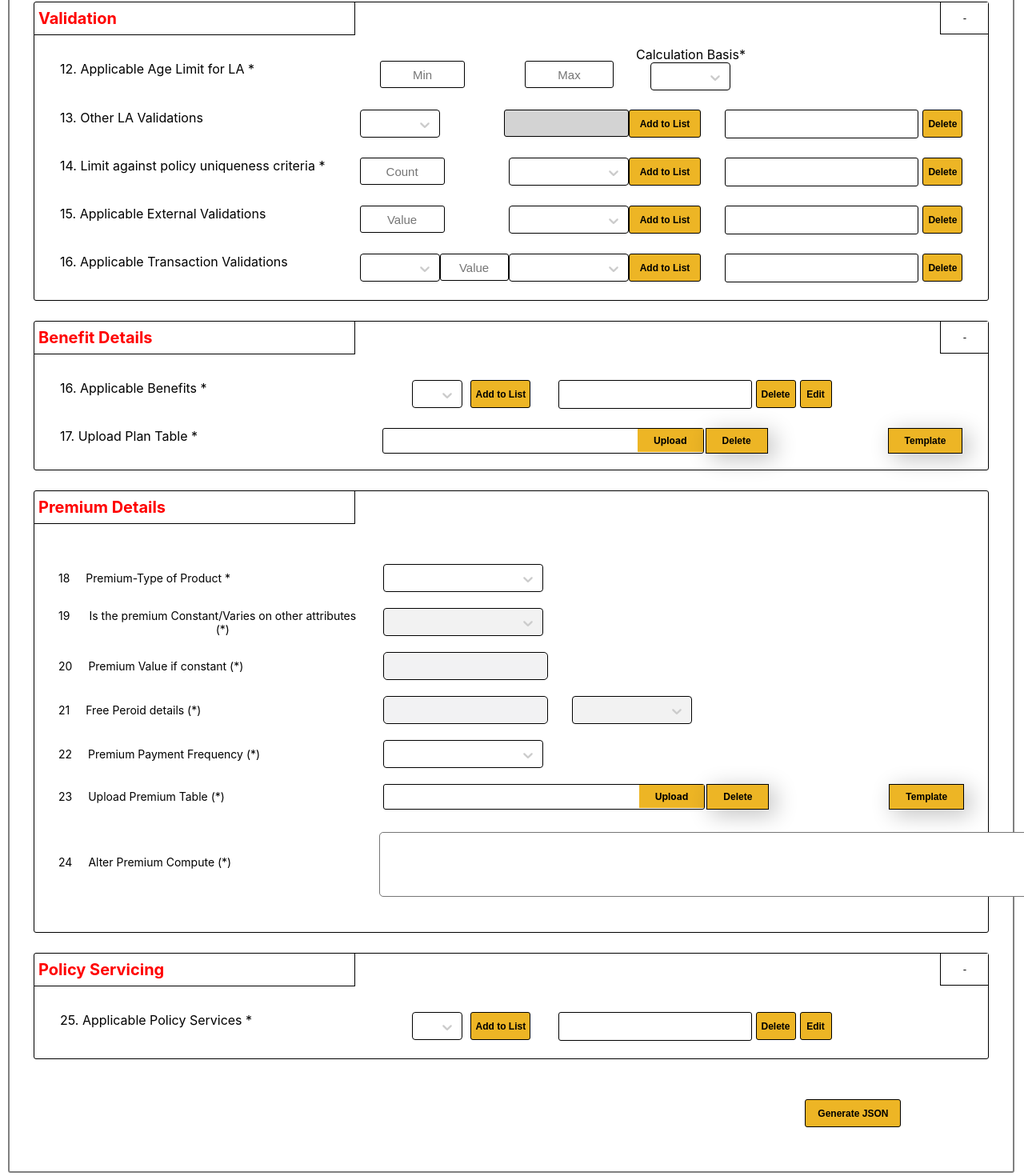
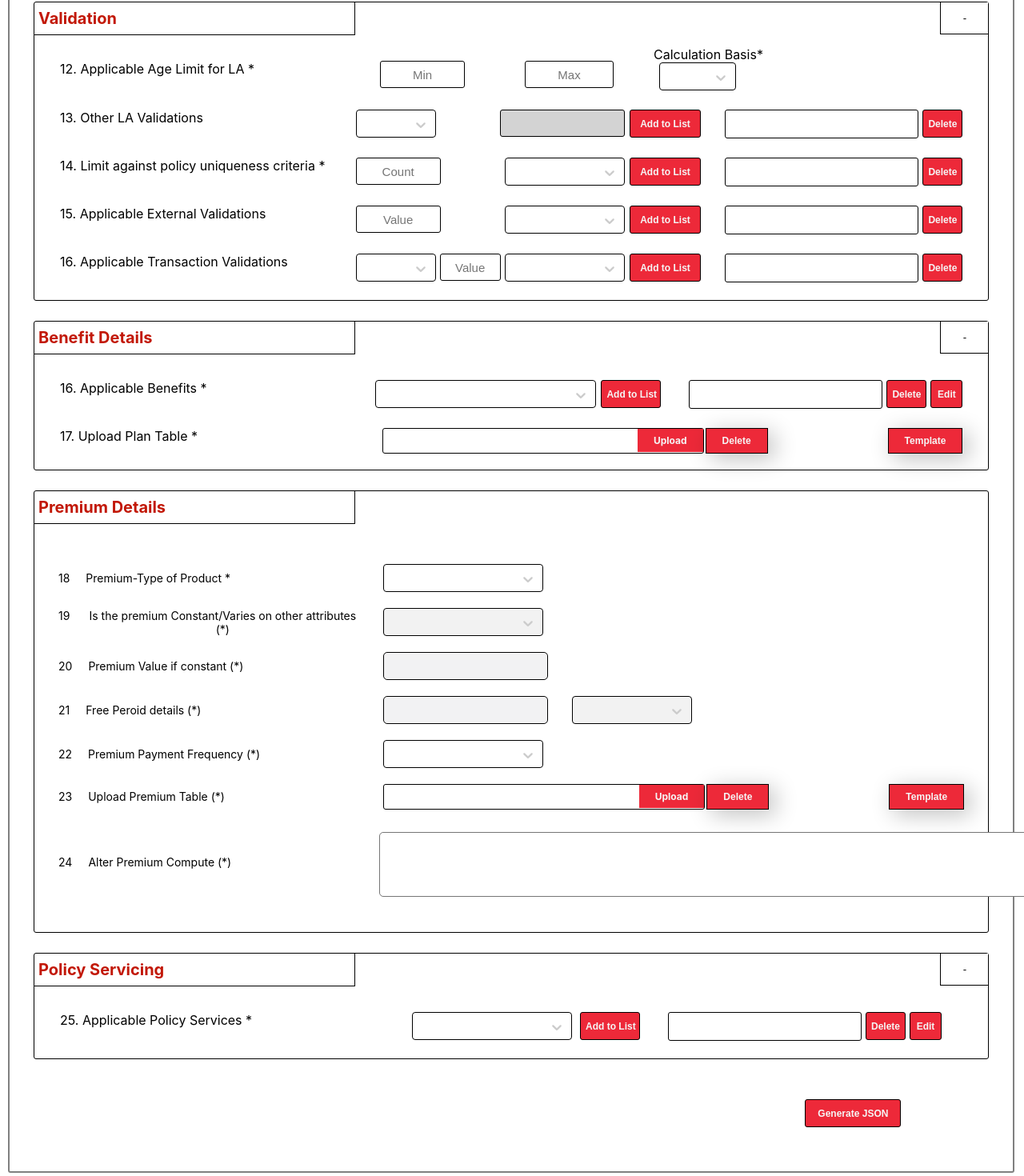
Before and after one commit to priyankaAccolite/react-poc, a React (Create React App) app: page / in a window 1280 px wide. Shown: the part 866-2336 px from the top of the page at 80% size. Built offline with nearby package versions, Linux system fonts and the light colour scheme.

Commit message:
UI changes

```diff
--- a/src/Components/Button.jsx
+++ b/src/Components/Button.jsx
@@ -7,12 +7,13 @@ const Button = (props) => {
       onClick={handleClick}
       style={{
         padding: "5px 15px",
-        backgroundColor: "#edb525",
+        backgroundColor: "#ED2939",
         fontWeight: "600",
         cursor: "pointer",
         borderRadius: "3px",
         border: "1px solid black",
         margin: "8px 5px",
+        color: "whitesmoke"
       }}
     >
       {name}
--- a/src/Components/FileUpload.jsx
+++ b/src/Components/FileUpload.jsx
@@ -43,13 +43,13 @@ const FileUpload = () => {
                     {concatString && <label>{"...." + file.name.slice(-4)}</label>}
                 </div>
                 <div className="uploadButton">
-                    <label for="upload-photo" id="button" style={{ float: "right", fontWeight:"bold" }}>Upload</label>
+                    <label for="upload-photo" id="button" style={{ float: "right", fontWeight:"bold" , color:"whitesmoke"}}>Upload</label>
                     <input type="file" name="photo" id="upload-photo" onChange={handleUpload} />
                 </div>
             </div>
-            <input type="button" value="Delete" style={{fontWeight:"bold"}} class="deleteButton" onClick={handleClick} />
+            <input type="button" value="Delete" style={{fontWeight:"bold", color:"whitesmoke"}} class="deleteButton" onClick={handleClick} />
            <a href={require('../Resources/file.txt')} download="file" target="_blank">
-           <input type="button" value="Template" style={{fontWeight:"bold"}} class="templateButton"  />
+           <input type="button" value="Template" style={{fontWeight:"bold", color:"whitesmoke"}} class="templateButton"  />
            </a>
         </Container>
 
--- a/src/Components/TextboxWithRadio.jsx
+++ b/src/Components/TextboxWithRadio.jsx
@@ -29,7 +29,7 @@ const TextboxWithRadio = (props) => {
         })}
       </div>
       <div>
-        <input type="button" value="Delete" onClick={handleClick} style={{border:'1px solid black', height:35, backgroundColor:"#edb525",borderRadius:3 ,width:50, fontWeight:'bold', fontSize:12}}/>
+        <input type="button" value="Delete" onClick={handleClick} style={{border:'1px solid black', height:35, backgroundColor:"#ED2939",borderRadius:3 ,width:50, fontWeight:'bold', fontSize:12, color:"whitesmoke"}}/>
       </div>
     </div>
   );
--- a/src/Constants/Constants.js
+++ b/src/Constants/Constants.js
@@ -445,7 +445,7 @@ export const validation = [
         placeHolderText: "Max",
         enable: "y",
         width: "105px",
-        marginRight: "28px",
+        marginRight: "23px",
         u_id: 2,
       },
       {
@@ -460,7 +460,7 @@ export const validation = [
         ],
         enale: "y",
         mandatory: "y",
-        width: "100px",
+        width: "96px",
       },
       {
         placeHolder: "dropdownwithoutborder",
@@ -592,14 +592,14 @@ export const validation = [
         ],
         enable: "y",
         width: "100px",
-        marginRight: "0px",
+        marginRight: "5px",
       },
       {
         placeHolder: "input",
         placeHolderText: "Value",
         enable: "n",
-        width: "80px",
-        marginRight: "0px",
+        width: "70px",
+        marginRight: "5px",
         u_id: 6,
       },
       {
@@ -750,6 +750,7 @@ export const benefitDetails = [
           },
           { value: "S00900", label: "S00900-Renewals" },
         ],
+        width: "276px"
       },
       {
         placeHolder: "button",
@@ -758,7 +759,7 @@ export const benefitDetails = [
         placeHolder: "list",
       },
     ],
-    id: 16,
+    id: 16
   },
   {
     label: "Upload Plan Table *",
@@ -795,6 +796,7 @@ export const policyServicing = [
           { value: "Surrender", label: "Surrender" },
           { value: "Update Contact details", label: "Update Contact details" },
         ],
+        width: "200px"
       },
       {
         placeHolder: "button",
--- a/src/Containers/BenefitDetails.jsx
+++ b/src/Containers/BenefitDetails.jsx
@@ -70,31 +70,31 @@ const BenefitDetails = () => {
                 if (i.placeHolder === "dropdown") {
                   return (
                     <>
-                      <div style={{ marginLeft: 40 }}>
-                        <DropDown handleChange={handleChange} options={i.options} />
+                      <div style={{ marginLeft: 24 }}>
+                        <DropDown handleChange={handleChange} options={i.options} width = {i.width}/>
                       </div>
                     </>
                   )
                 } else if (i.placeHolder === "upload") {
-                  return <div style={{ marginLeft: 40 }}>
+                  return <div style={{ marginLeft: 23 }}>
                     <FileUpload />
                   </div>
                 } else if (i.placeHolder === "button") {
-                  return <div style={{ marginLeft: 10 }}>
-                    <input type="button" value="Add to List" onClick={handleClick} style={{border:'1px solid black', backgroundColor:"#edb525", height:35, borderRadius:3 ,width:75, fontWeight:'bold', fontSize:12}}/>
+                  return <div style={{ marginLeft: 6 }}>
+                    <input type="button" value="Add to List" onClick={handleClick} style={{border:'1px solid black', backgroundColor:"#ED2939", height:35, borderRadius:3 ,width:75, fontWeight:'bold', fontSize:12, color: "whitesmoke"}}/>
                   </div>
                 }
                 else if (i.placeHolder === "textinputlist") {
                   return <div style={{ display:"flex", flexDirection:"row",marginLeft: 10 }}>
                     <TextInput size="20" value={textValue} handleChange={handleTextChange}/>
-                    <input type="button" data-id={item.id} value="Add to List" onClick={handleClick} style={{border:'1px solid black', backgroundColor:"#edb525", height:35, borderRadius:3 ,width:75, fontWeight:'bold', fontSize:12}}/>
+                    <input type="button" data-id={item.id} value="Add to List" onClick={handleClick} style={{border:'1px solid black', backgroundColor:"#ED2939", height:35, borderRadius:3 ,width:75, fontWeight:'bold', fontSize:12}}/>
                     <TextboxWithRadio currencyCode={otherLaValidations} />
                   </div>
                 }
                 else {
                   return <div style={{display:"flex", flexDirection:"row",marginLeft: 5}}>
                     <TextboxWithRadio currencyCode={applicableBenefits} />
-                    <input type="button" value="Edit" onClick={handleEdit} style={{border:'1px solid black', backgroundColor:"#edb525", height:35, borderRadius:3 ,width:40, marginLeft:5, fontWeight:'bold', fontSize:12}}/>
+                    <input type="button" value="Edit" onClick={handleEdit} style={{border:'1px solid black', backgroundColor:"#ED2939", height:35, borderRadius:3 ,width:40, marginLeft:5, fontWeight:'bold', fontSize:12, color:"whitesmoke"}}/>
                   </div>
                 }
               })}
--- a/src/Containers/PolicyServicing.jsx
+++ b/src/Containers/PolicyServicing.jsx
@@ -59,19 +59,19 @@ const PolicyServicing = () => {
                   return (
                     <>
                       <div style={{ marginLeft: 40 }}>
-                        <DropDown handleChange={handleChange} options={i.options} />
+                        <DropDown handleChange={handleChange} options={i.options} width={i.width}/>
                       </div>
                     </>
                   )
                 }  else if (i.placeHolder === "button") {
                   return <div style={{ marginLeft: 10 }}>
-                    <input type="button" value="Add to List" onClick={handleClick} style={{border:'1px solid black', backgroundColor:"#edb525", height:35, borderRadius:3 ,width:75, fontWeight:'bold', fontSize:12}}/>
+                    <input type="button" value="Add to List" onClick={handleClick} style={{border:'1px solid black', backgroundColor:"#ED2939", height:35, borderRadius:3 ,width:75, fontWeight:'bold', fontSize:12, color:"whitesmoke"}}/>
                   </div>
                 }
                 else {
                   return <div style={{display:"flex", flexDirection:"row",marginLeft: 5}}>
                     <TextboxWithRadio currencyCode={applicablePolicyServicing} />
-                    <input type="button" value="Edit" onClick={handleEdit} style={{border:'1px solid black', backgroundColor:"#edb525", height:35, borderRadius:3 ,width:40, marginLeft:5, fontWeight:'bold', fontSize:12}}/>
+                    <input type="button" value="Edit" onClick={handleEdit} style={{border:'1px solid black', backgroundColor:"#ED2939", height:35, borderRadius:3 ,width:40, marginLeft:5, fontWeight:'bold', fontSize:12, color:"whitesmoke"}}/>
                   </div>
                 }
               })}
--- a/src/Containers/ProductDetails.jsx
+++ b/src/Containers/ProductDetails.jsx
@@ -81,7 +81,7 @@ const ProductDetails = () => {
                   return (
                     <>
                       <div style={{ marginLeft: item.id === 11 ? 90 : 40, marginTop: i.label ? -20: 0 }}>
-                        <div >{i.label ? i.label + (i.mandatory === "cm" ? "(*)" : "") : ""}</div>
+                        <div style={{textAlign:"left"}}>{i.label ? i.label + (i.mandatory === "cm" ? "(*)" : "") : ""}</div>
                         <DropDown
                           handleChange={handleChange}
                           options={i.options}
@@ -97,7 +97,7 @@ const ProductDetails = () => {
                   </div>
                 } else if (i.placeHolder === "input") {
                   return <div style={{ marginLeft: 40, color: "black", marginTop: i.label ? -20 : 0 }}>
-                    <div>{i.label ? i.label + (i.mandatory === "cm" ? "(*)" : "") : ""}</div>
+                    <div style={{textAlign:"left"}}>{i.label ? i.label + (i.mandatory === "cm" ? "(*)" : "") : ""}</div>
                     <TextInput
                       size={item.label === "Description" ? 72 : 21}
                       enable={i.enable}
--- a/src/Containers/Validations.jsx
+++ b/src/Containers/Validations.jsx
@@ -204,7 +204,7 @@ const Validation = () => {
                                 return <>
                                     {i.label ?
                                         <div style={{ marginTop: -18, marginRight: i.marginRight ? i.marginRight : 80 }}>
-                                            <div>{i.label ? i.label + (i.mandatory === "y" ? "*" : "") : ""}</div>
+                                            <div style={{textAlign:"left", marginLeft:"27px"}}>{i.label ? i.label + (i.mandatory === "y" ? "*" : "") : ""}</div>
                                             <DropDown handleChange={handleChange} options={i.options} width={i.width} />
                                         </div>
                                         : <div style={{ marginRight: i.marginRight ? i.marginRight : 80 }}><DropDown handleChange={handleChange} options={i.options} width={i.width} /></div>
@@ -216,7 +216,7 @@ const Validation = () => {
                                     type="button"
                                     value="Add to List"
                                     onClick={handleClick}
-                                    style={{ border: '1px solid black', height: 35, borderRadius: 3, width: 96, fontWeight: 'bold', fontSize: 12, backgroundColor: '#edb525' }}
+                                    style={{ border: '1px solid black', height: 35, borderRadius: 3, width: 96, fontWeight: 'bold', fontSize: 12, backgroundColor: '#ED2939', marginLeft:6 , color: "whitesmoke"}}
                                     data-id={item.id}
                                 />
                             } else if (i.placeHolder === "dropdownlist1") {
--- a/src/MainContainer.jsx
+++ b/src/MainContainer.jsx
@@ -30,7 +30,7 @@ const MainContainer = () => {
             type="button"
             value="Generate JSON"
             onClick={handleClick}
-            style={{ border: '1px solid black', height: 35, borderRadius: 3, width: 120, fontWeight: 'bold', fontSize: 12, backgroundColor: '#edb525' }}
+            style={{ border: '1px solid black', height: 35, borderRadius: 3, width: 120, fontWeight: 'bold', fontSize: 12, backgroundColor: '#ED2939' , color:"whitesmoke"}}
           />
         </div>
       </div>
--- a/src/Styles/fileupload.css
+++ b/src/Styles/fileupload.css
@@ -29,7 +29,7 @@ img {
   display: flex;
   flex-direction: row;
   align-items: flex-end;
-  background-color: #edb525;
+  background-color: #ED2939;
   border: none;
   color: black;
   padding: 7px 20px;
@@ -59,8 +59,8 @@ img {
   text-decoration: none;
   border: solid black 0.1px;
   font-size: 12px;
-  background-color: #edb525;
-  color: #000;
+  background-color: #ED2939;
+  color: "whitesmoke";
   box-shadow: 7px 6px 28px 1px rgba(0, 0, 0, 0.24);
   cursor: pointer;
   outline: none;
@@ -82,8 +82,8 @@ img {
   text-decoration: none;
   border: solid black 0.1px;
   font-size: 12px;
-  background-color: #edb525;
-  color: #000;
+  background-color: #ED2939;
+  color: "whitesmoke";
   box-shadow: 7px 6px 28px 1px rgba(0, 0, 0, 0.24);
   cursor: pointer;
   outline: none;
--- a/src/Styles/header.css
+++ b/src/Styles/header.css
@@ -1,5 +1,5 @@
 .header{
-    color: red;
+    color: #C21807;
     font-weight: bold;
     font-size: 20px;
     margin-left: 5px;
```
